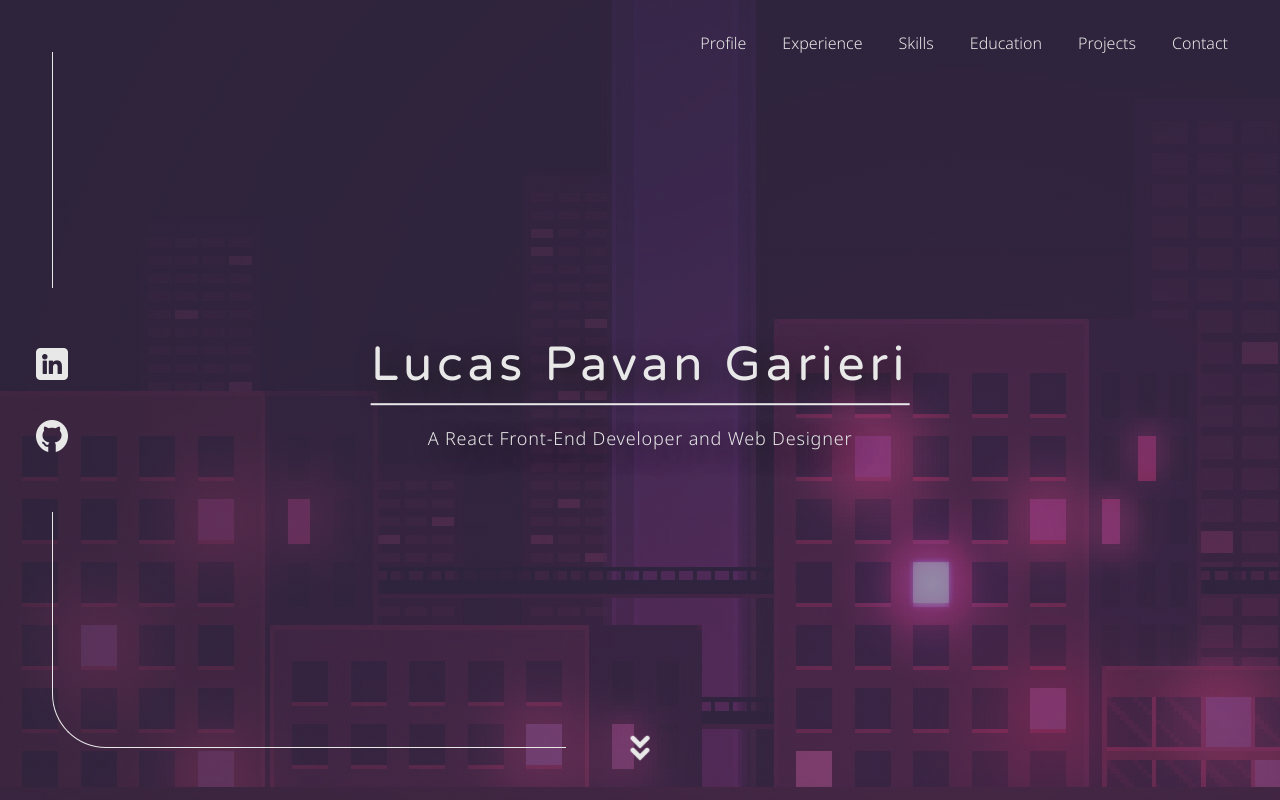
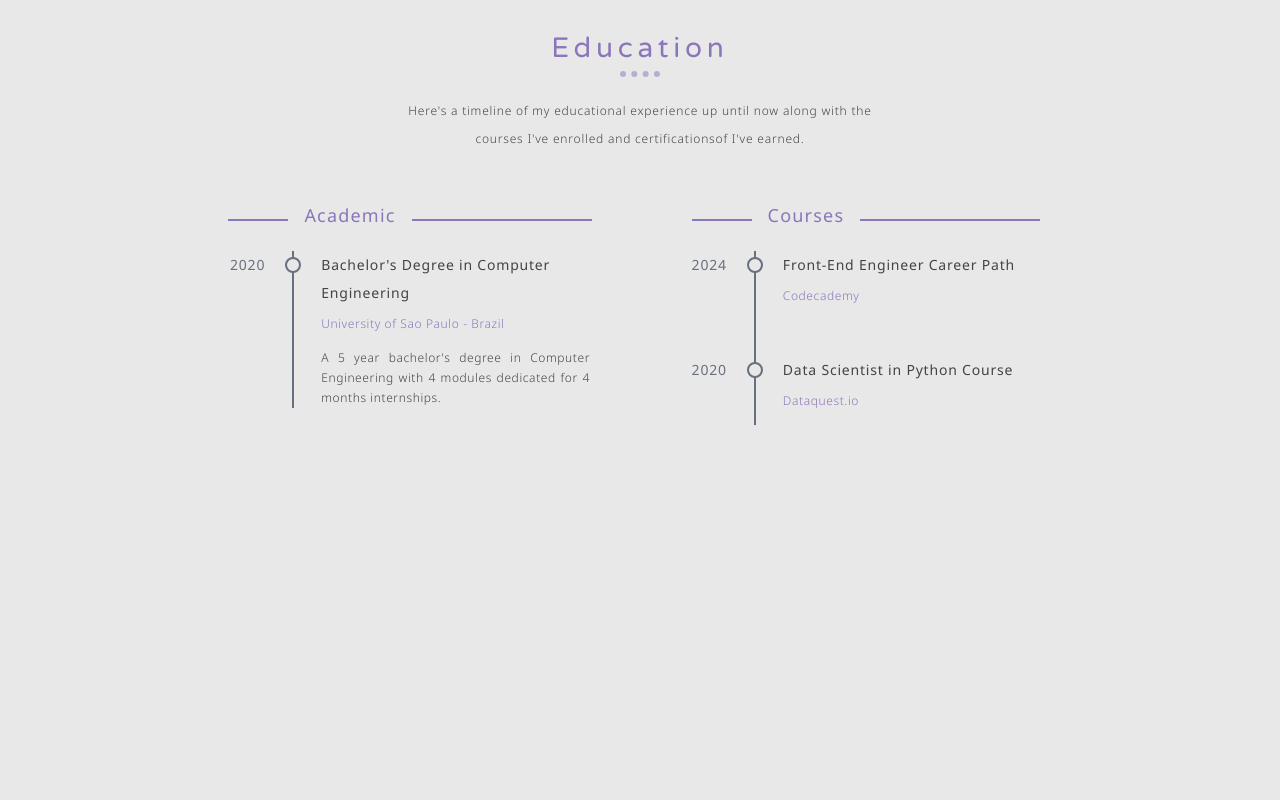
Before and after one commit to lucas-pvg/WebCV, a React (Vite) app: page / in a window 1280 px wide. Built offline with nearby package versions, Linux system fonts and the light colour scheme.

Commit message:
♻️ Abstraction of some styles to '.page' class in App.css

```diff
--- a/src/App.css
+++ b/src/App.css
@@ -13,17 +13,23 @@
 }
 
 .app {
+  height: 100vh;
+  width: 100vw;
+  position: relative;
+
   scroll-snap-type: y mandatory;
   scroll-behavior: smooth;
   overflow-y: scroll;
-  height: 100vh;
 }
 
 .page {
   width: 100vw;
-  min-height: 100vh;
+  height: 100vh;
+
   display: flex;
   justify-content: center;
   align-items: center;
   scroll-snap-align: start;
+  position: absolute;
+  z-index: 0;
 }
--- a/src/pages/cover/cover.module.css
+++ b/src/pages/cover/cover.module.css
@@ -1,10 +1,6 @@
 .cover {
-  height: 100vh;
-  width: 100vw;
   background: linear-gradient(#382B4430, #382B4430), url(../../assets/cover-image.png);
   background-attachment: fixed;
-  position: relative;
-  scroll-snap-align: start;
 }
 
 .cover-navbar {
```
